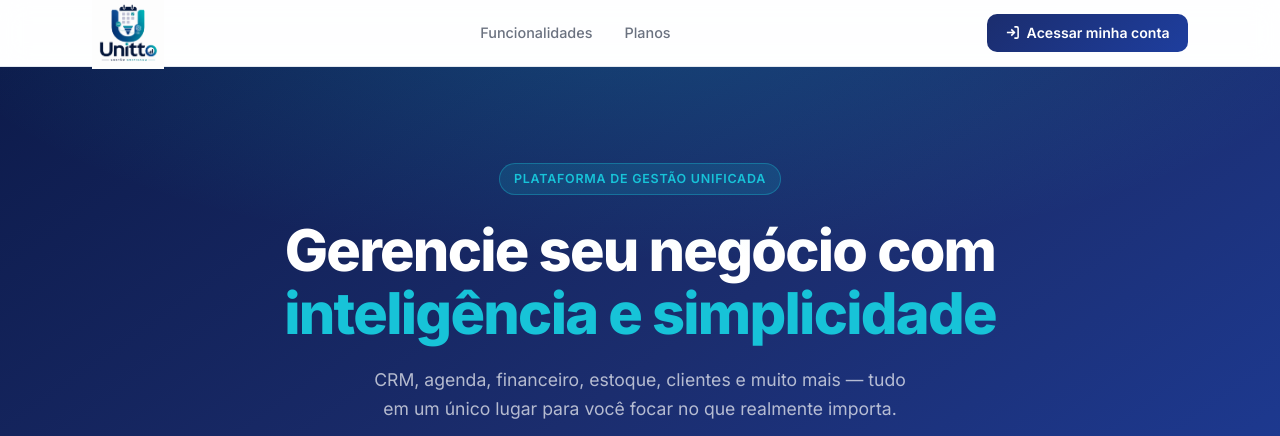
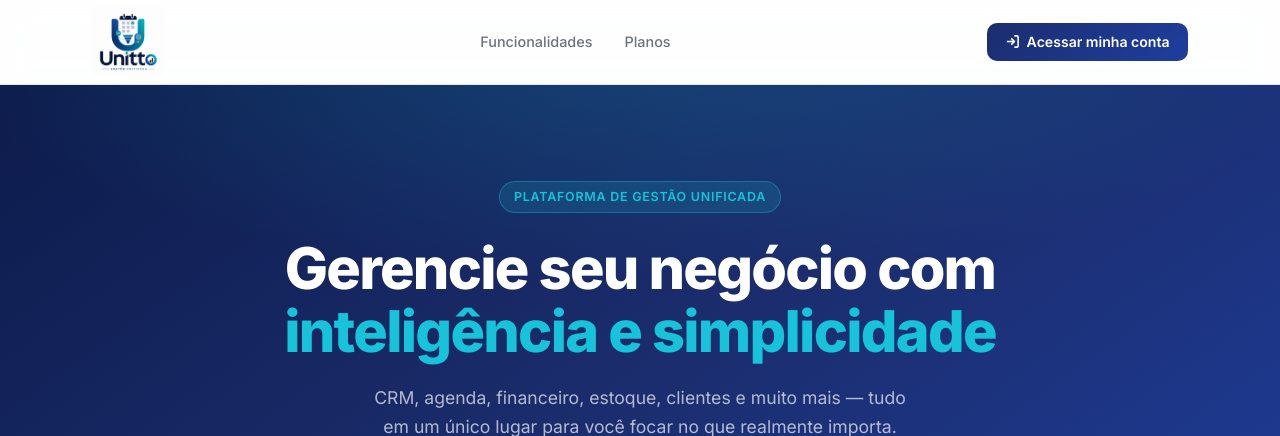
Before and after one commit to eliasandradep/unitto, a Flask app: page / in a window 1280 px wide. Shown: the top 436 px of the page. Run offline with Flask 3, Linux system fonts and the light colour scheme; data that the repository does not hold is empty.

Commit message:
fix: aumenta navbar para conter logo sem overflow

```diff
--- a/static/css/landing.css
+++ b/static/css/landing.css
@@ -30,7 +30,7 @@ img  { display: block; max-width: 100%; }
 .nav__inner {
   max-width: 1160px; margin: 0 auto;
   display: flex; align-items: center; justify-content: space-between;
-  padding: 0 2rem; height: 66px;
+  padding: 0 2rem; height: 84px;
 }
 .nav__logo { display: flex; align-items: center; gap: .65rem; }
 .nav__logo img { height: 72px; }
```
